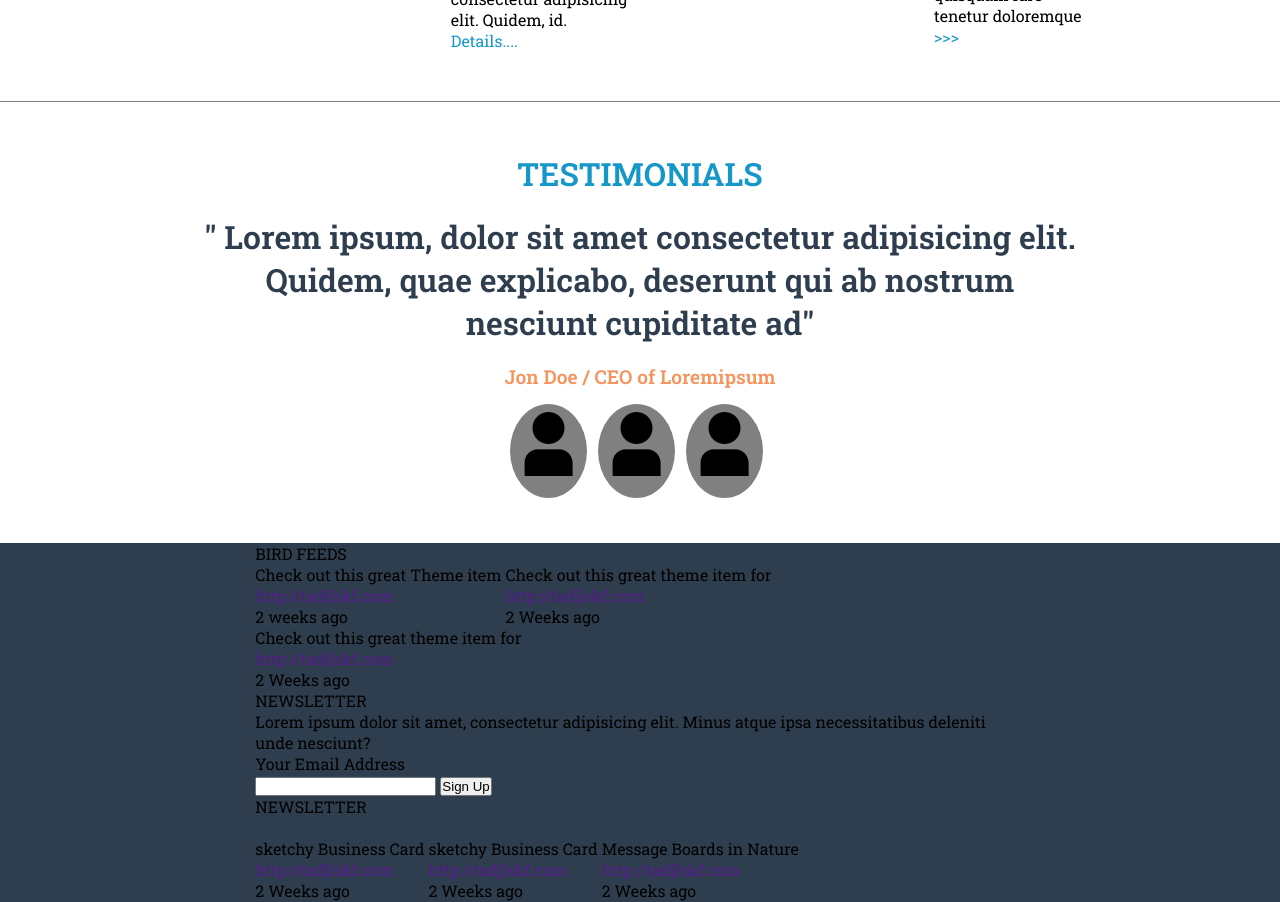
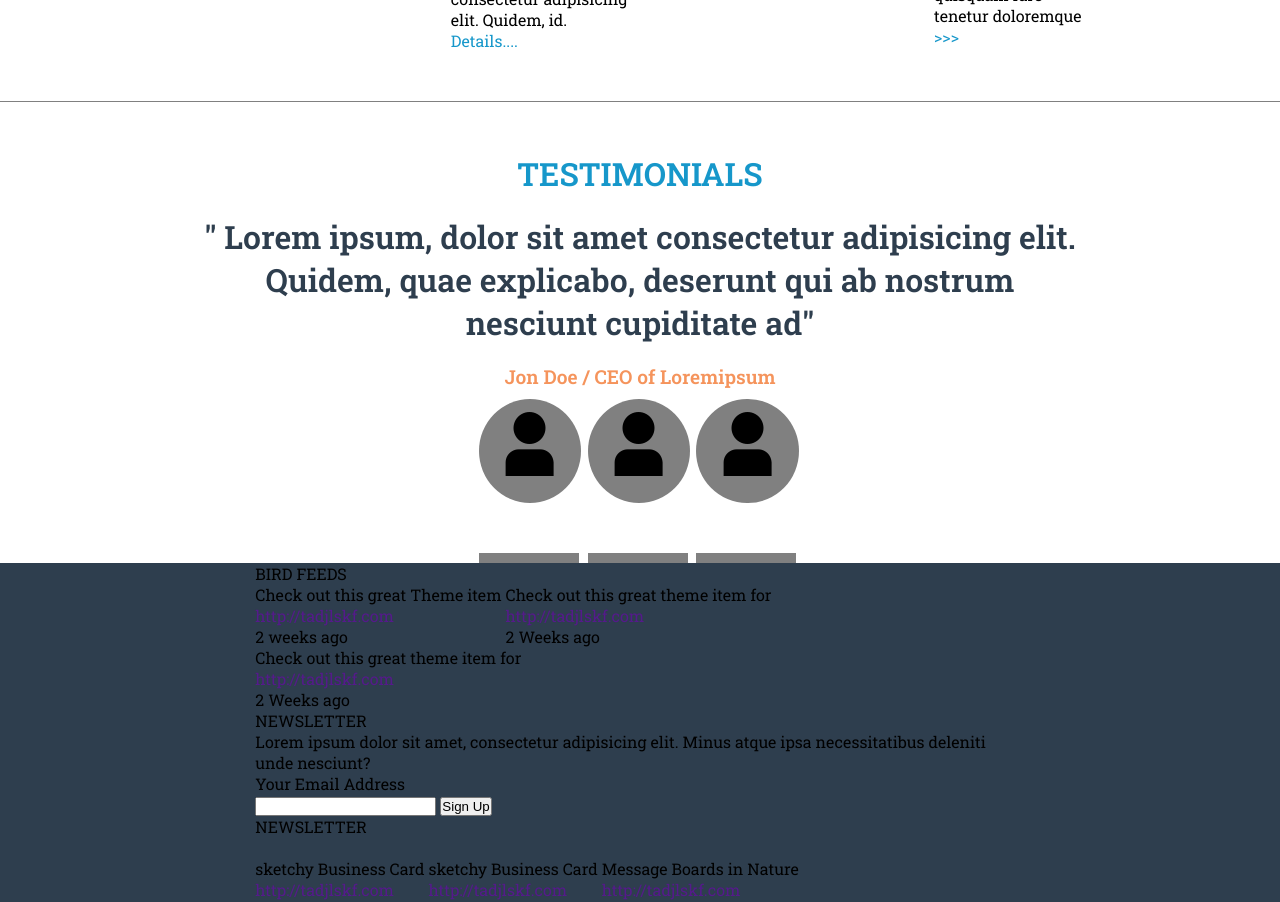
Before and after one commit to ShubhamARDENT/Portfolio, a plain HTML site: page index.html in a window 1280 px wide. Shown: the part 2635-3537 px from the top of the page. Drawn offline with nearby package versions, Linux system fonts and the light colour scheme; a script that the page names is missing.

Commit message:
last commit from personal laptop

```diff
--- a/assets/css/styles.css
+++ b/assets/css/styles.css
@@ -681,7 +681,7 @@ header .wrapper {
   text-align: center;
   max-width: 100%;
   width: 77%;
-  padding: 50px 4% 50px 4%;
+  padding: 50px 4% 0px 4%;
 }
 
 
@@ -711,13 +711,56 @@ i {
   font-size: 4rem;
   background-color: grey;
   border-radius: 50%;
-  padding: 5px 10%;
+  padding: 10px 19%;
 }
 
-.testimonial_list li {
-  margin-right: 20px;
+i:hover {
+  font-weight: 900;
+  font-size: 4rem;
+  background-color: #f5945c;
+  border-radius: 50%;
+  padding: 10px 19%;
 }
 
 footer {
   background-color: #2e3e4e;
 }
+
+.testimonial_list li {
+  position: relative;
+  margin-right: 5px;
+  cursor: pointer;
+  transition: all 0.3s ease;
+}
+
+
+.testimonial_list li:hover::after {
+  content: "";
+  /* Add a pseudo-element for the border */
+  display: block;
+  width: 100px;
+  /* Width of the border */
+  height: 10px;
+  /* Height of the border */
+  background-color: #f5945c;
+  /* Gradient border */
+  margin-top: 60px;
+  /* Space between the icon and the border */
+}
+
+.testimonial_list li::after {
+  content: "";
+  /* Add a pseudo-element for the border */
+  display: block;
+  width: 100px;
+  /* Width of the border */
+  height: 10px;
+  /* Height of the border */
+  background-color: gray;
+  /* Gradient border */
+  margin-top: 60px;
+  /* Space between the icon and the border */
+}
+
+
+/* add triangle  */
```
